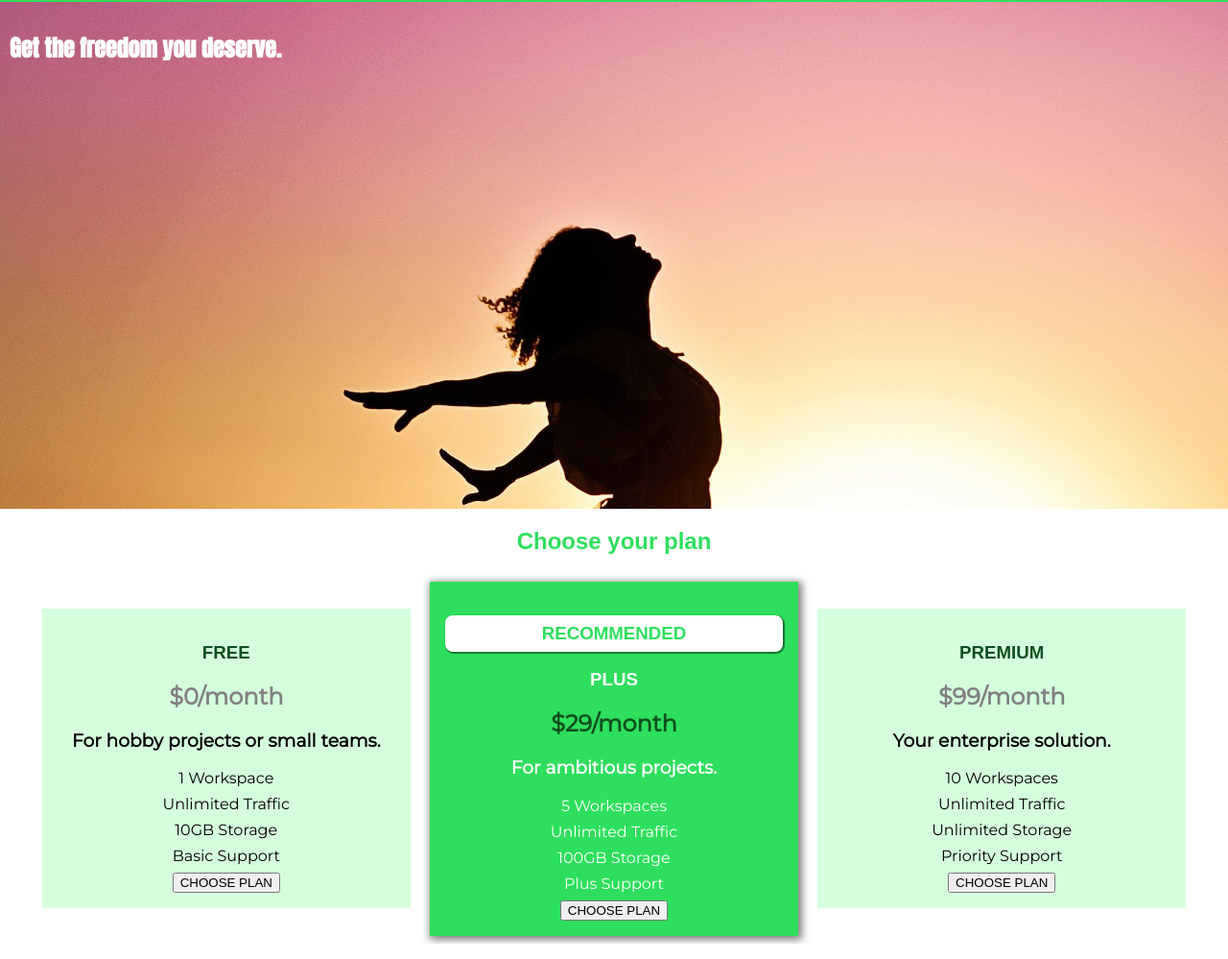
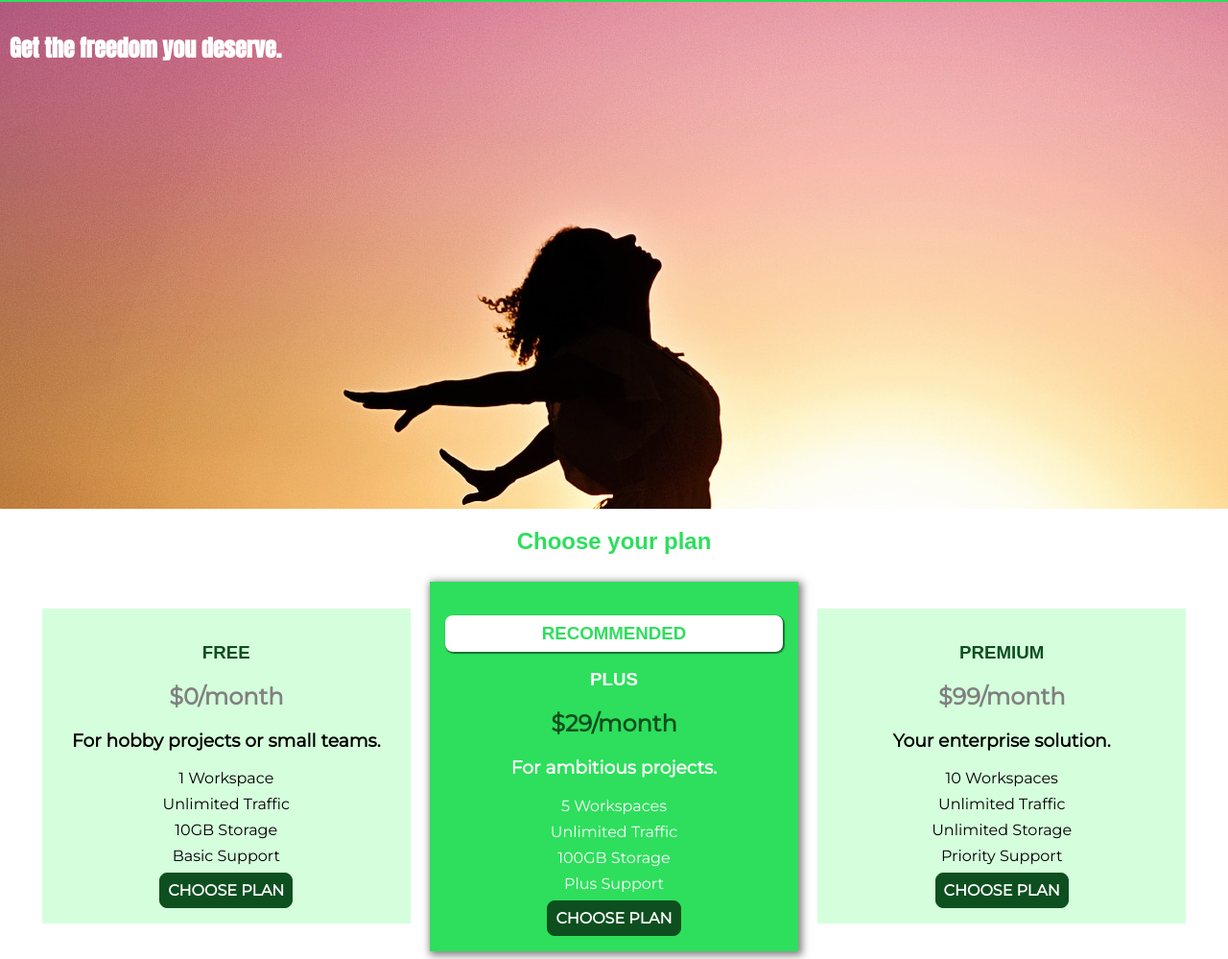
Before and after one commit to ramkp/css-complete-guide, a plain HTML site: page index.html in a window 1280 px wide. Shown: the part 65-1064 px from the top of the page at 96% size. Drawn offline with Linux system fonts and the light colour scheme.

Commit message:
Style plans' action button

```diff
--- a/index.html
+++ b/index.html
@@ -50,7 +50,7 @@
                         <li class="plan__feature">Basic Support</li>
                     </ul>
                     <div>
-                        <button>CHOOSE PLAN</button>
+                        <button class="button">CHOOSE PLAN</button>
                     </div>
                 </article>
                 <article class="plan plan--highlighted">
@@ -65,7 +65,7 @@
                         <li class="plan__feature">Plus Support</li>
                     </ul>
                     <div>
-                        <button>CHOOSE PLAN</button>
+                        <button class="button">CHOOSE PLAN</button>
                     </div>
                 </article>
                 <article class="plan">
@@ -79,7 +79,7 @@
                         <li class="plan__feature">Priority Support</li>
                     </ul>
                     <div>
-                        <button>CHOOSE PLAN</button>
+                        <button class="button">CHOOSE PLAN</button>
                     </div>
                 </article>
             </div>
--- a/main.css
+++ b/main.css
@@ -142,3 +142,24 @@ h1 {
 .plan__feature {
   margin: 8px 0;
 }
+
+.button {
+  background: #0e4f1f;
+  color: white;
+  font: inherit;
+  font-weight: bold;
+  padding: 8px;
+  border: 1.5px solid #0e4f1f;
+  border-radius: 8px;
+  cursor: pointer;
+}
+
+.button:hover,
+.button:active {
+  background: white;
+  color: #0e4f1f;
+}
+
+.button:focus {
+  outline: none;
+}
```
